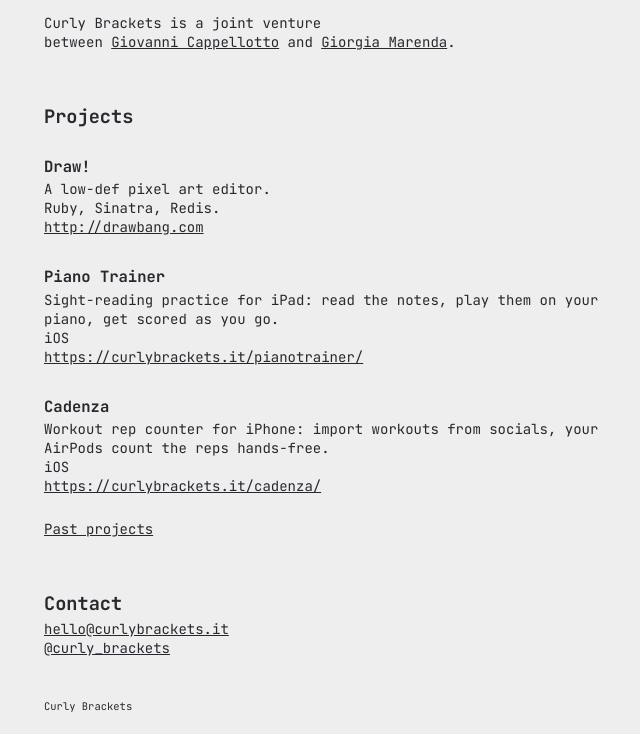
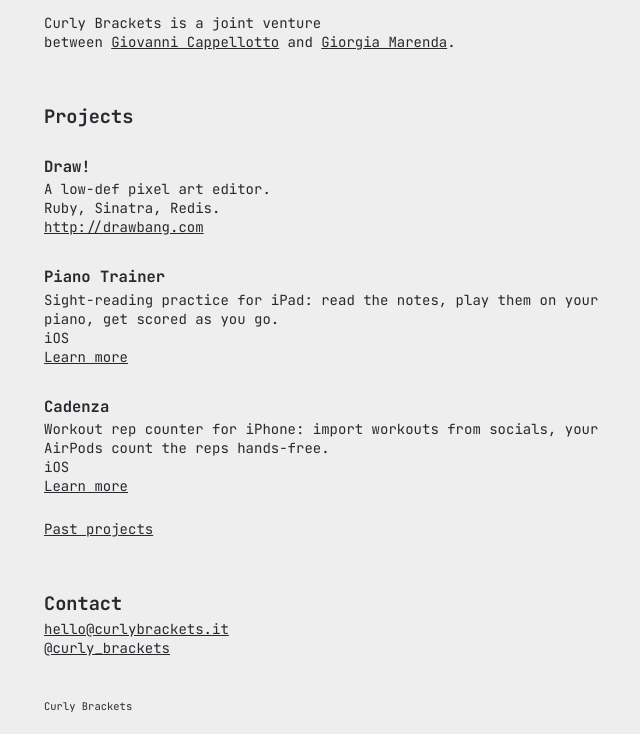
Before and after one commit to curlybracketshq/curlybracketshq.github.io, a plain HTML site: page index.html in a window 1280 px wide. Shown: the part 91-825 px from the top of the page, without its empty margins (316-956 px from the left). Drawn offline with Linux system fonts and the light colour scheme.

Commit message:
content: internal project links read Learn more instead of the URL

```diff
--- a/index.html
+++ b/index.html
@@ -36,14 +36,14 @@
     <p>
       Sight-reading practice for iPad: read the notes, play them on your piano, get scored as you go.<br>
       iOS<br>
-      <a href="/pianotrainer/">https://curlybrackets.it/pianotrainer/</a>
+      <a href="/pianotrainer/">Learn more</a>
     </p>
 
     <h3>Cadenza</h3>
     <p>
       Workout rep counter for iPhone: import workouts from socials, your AirPods count the reps hands-free.<br>
       iOS<br>
-      <a href="/cadenza/">https://curlybrackets.it/cadenza/</a>
+      <a href="/cadenza/">Learn more</a>
     </p>
 
     <p><a href="/past-projects.html">Past projects</a></p>
```
